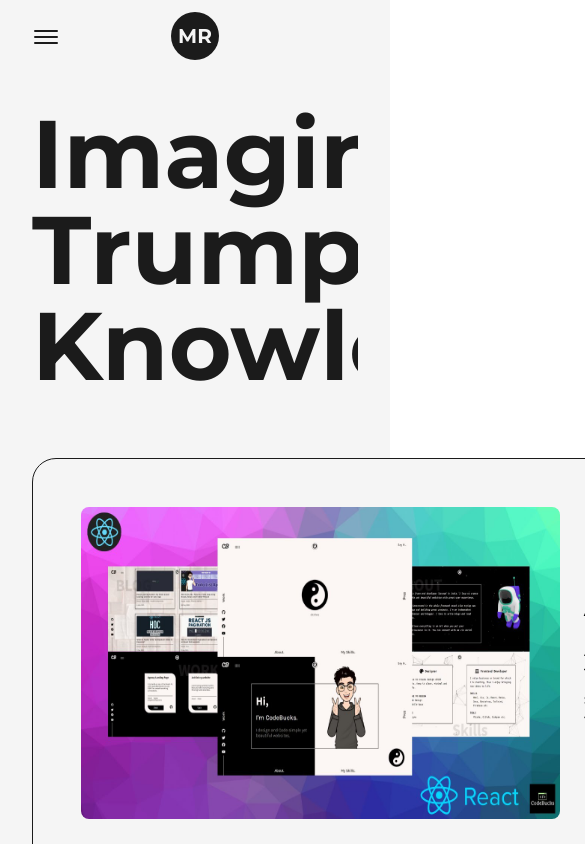
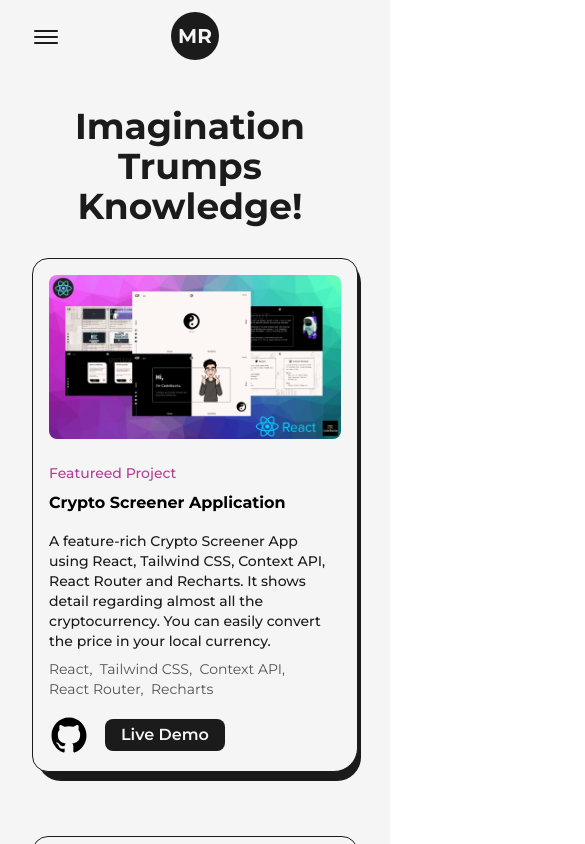
Before and after one commit to Elerqsousy/portfolio-Next-TailwindCSS, a Next.js app: page /projects in a window 390 px wide. Shown: the top 844 px of the page, 585 px wide, since content can reach past the window. Built offline with nearby package versions, Linux system fonts and the light colour scheme.

Commit message:
Apply responsive styling to projects page

```diff
--- a/src/conponents/BorderSection.js
+++ b/src/conponents/BorderSection.js
@@ -10,9 +10,11 @@ const BorderSection = ({
   return (
     <article
       className={classNames(
-        'w-full h-full flex items-center justify-between relative',
+        'w-full h-full flex items-start justify-between relative',
         'rounded-br-2xl rounded-3xl border border-solid p-12',
-        'border-dark bg-light hover:shadow-2xl dark:hover:shadow-light dark:bg-dark dark:border-light dark:hover:shadow-lg',
+        'border-dark bg-light hover:shadow-2xl dark:hover:shadow-light',
+        'dark:bg-dark dark:border-light dark:hover:shadow-xl',
+        'lg:flex-col lg:p-8 xs:rounded-2xl xs:rounded-br-3xl xs:p-4',
         className
       )}
     >
@@ -20,7 +22,8 @@ const BorderSection = ({
       {shadow && (
         <div
           className={classNames(
-            'absolute top-0 -right-3 -z-10 w-[101%] h-[103%] rounded-[2.5rem] bg-dark rounded-br-3xl dark:bg-light',
+            'absolute top-0 -right-3 -z-10 w-[101%] h-[103%] rounded-[2.5rem] rounded-br-3xl bg-dark dark:bg-light',
+            'md:-right-1 lg:h-[102%] md:w-full md:rounded-[1.5rem]',
             childrenClassName
           )}
         />
--- a/src/pages/projects.js
+++ b/src/pages/projects.js
@@ -2,13 +2,16 @@ import React from 'react';
 import Head from 'next/head';
 import Link from 'next/link';
 import Image from 'next/image';
+import classNames from 'classnames';
+import { motion } from 'framer-motion';
 
 import { GithubIcon } from '@/conponents/icons';
 import project1 from '../../public/images/projects/portfolio-cover-image.jpg';
 import BorderSection from '@/conponents/BorderSection';
 import Layout from '@/conponents/Layout';
 import AnimatedText from '@/conponents/AnimatedText';
-import classNames from 'classnames';
+
+const FramerImage = motion(Image);
 
 const Project = ({
   type,
@@ -20,62 +23,80 @@ const Project = ({
   skills,
   small = false,
 }) => {
+
   return (
     <BorderSection
       className={classNames({
-        'flex-col justify-center !rounded-2xl shadow-none p-6': small,
+        'flex-col justify-center !rounded-2xl p-6 dark:hover:shadow-[5px_5px_13px_light] xs:p-4': small,
       })}
       shadow={small ? false : true}
     >
       <Link
-        href={link}
+        href={link || github}
         target='_blank'
-        className={classNames('w-1/2 h-full cursor-pointer overflow-hidden rounded-lg', {'!w-full !h-auto': small})}
+        className={classNames(
+          'w-1/2 h-auto cursor-pointer overflow-hidden rounded-lg lg:w-full',
+          { '!w-full': small }
+        )}
       >
-        <Image src={img} alt={title} className={classNames({'w-full h-auto':small, 'h-full w-auto': !small})}
-                          priority
-                          sizes='(min-width: 768px) 100vw, (min-width: 1200px) 50vw, 50vw'
-                          />
+        <FramerImage
+          src={img}
+          alt={title}
+          className='w-full h-auto'
+          whileHover={{ scale: 1.05 }}
+          transition={{ duration: 0.2 }}
+          sizes='(min-width: 768px) 100vw, (min-width: 1200px) 50vw, 50vw'
+          priority
+        />
       </Link>
       <div
         className={classNames(
-          'w-1/2 flex flex-1 flex-col items-start justify-between pl-6 ',
-          { 'pl-0 mt-4 !w-full': small }
+          'w-1/2 flex flex-1 flex-col items-start justify-between pl-6 lg:w-full lg:pl-0 lg:pt-6 h-full',
+          { '!pl-0 mt-4 !w-full lg:text-lg md:text-base': small }
         )}
       >
-        <span className='text-primary font-medium text-xl dark:text-primaryDark'>{type}</span>
+        <span className='text-primary font-medium text-xl dark:text-primaryDark sm:text-sm'>
+          {type}
+        </span>
         <Link
-          href={link}
+          href={link || github}
           target='_blank'
           className='hover:underline underline-offset-2'
         >
           <h2
-            className={classNames('my-2 w-full text-left text-4xl font-bold', {
-              'text-3xl': small,
+            className={classNames('my-2 w-full text-left text-4xl font-bold sm:text-base', {
+              'text-3xl lg:text-2xl': small,
             })}
           >
             {title}
           </h2>
         </Link>
 
-        {summary && <p className='my-2 font-medium text-dark dark:text-light'>{summary}</p>}
-        <ul className='mb-2 flex justify-start items-center flex-wrap '>
+        {summary && (
+          <p className='my-2 font-medium text-dark dark:text-light sm:text-sm'>
+            {summary}
+          </p>
+        )}
+        <ul className='mb-4 flex justify-start items-center flex-wrap'>
           {skills?.map((skill, i) => (
-            <li  key={skill + '-' + i} className='text-sm text-dark/75 dark:text-light/75'>
+            <li
+              key={skill + '-' + i}
+              className='text-sm text-dark/75 dark:text-light/75'
+            >
               {skill}
               {i < skills.length - 1 && <>, &nbsp;</>}
             </li>
           ))}
         </ul>
         <div
-          className={classNames('mt-2 flex items-center', {
-            'w-full flex-row-reverse justify-between mt-auto': small,
+          className={classNames('flex items-center mt-auto', {
+            'w-full flex-row-reverse justify-between': small,
           })}
         >
           <Link
             href={github}
             target='_blank'
-            className={classNames('w-10', { 'w-8': small })}
+            className={classNames('w-10', { 'w-8 md:w-6': small })}
           >
             <GithubIcon />
           </Link>
@@ -83,9 +104,10 @@ const Project = ({
             <Link
               href={link}
               target='_blank'
-              className={classNames('font-semibold underline', {
-                'ml-4 rounded-lg bg-dark text-light p-1 px-6 text-lg no-underline dark:bg-light dark:text-dark':
-                  !small,
+              className={classNames('font-semibold', {'md:text-base hover:underline': small,
+                'ml-4 rounded-lg bg-dark hover:bg-dark/75 text-light p-1 px-6 text-lg': !small,
+                'dark:bg-light dark:hover:bg-light/75 dark:text-dark sm:px-4 sm:text-base': !small,
+
               })}
             >
               Live Demo
@@ -107,13 +129,13 @@ const projects = () => {
           content='Mahmoud Rizk Portfolio. About and Experience Section.'
         />
       </Head>
-      <main className='w-full mb-16 flex flex-col items-center justify-center'>
+      <main className='w-full mb-16 flex flex-col items-center justify-center dark:text-light'>
         <Layout className='pt-16'>
           <AnimatedText
             text='Imagination Trumps Knowledge!'
-            className='mb-16'
+            className='mb-16 lg:!text-7xl sm:mb-8 sm:!text-6xl xs:!text-4xl'
           />
-          <div className='grid grid-cols-12 gap-24'>
+          <div className='grid grid-cols-12 gap-x-24 gap-y-32 xl:gap-x-16 lg:gap-x-8 md:gap-y-24 sm:gap-x-0 sm:gap-y-16'>
             <div className='col-span-12'>
               <Project
                 title='Crypto Screener Application'
@@ -134,7 +156,7 @@ const projects = () => {
               />
             </div>
 
-            <div className='col-span-6'>
+            <div className='col-span-6 sm:col-span-12'>
               <Project
                 title='Crypto Screener Application'
                 type='Featureed Project'
@@ -155,11 +177,10 @@ const projects = () => {
                 ]}
               />
             </div>
-            <div className='col-span-6'>
+            <div className='col-span-6 sm:col-span-12'>
               <Project
                 title='Crypto Screener Application'
                 type='Featureed Project'
-                link='/'
                 github='/'
                 small={true}
                 img={project1}
```
